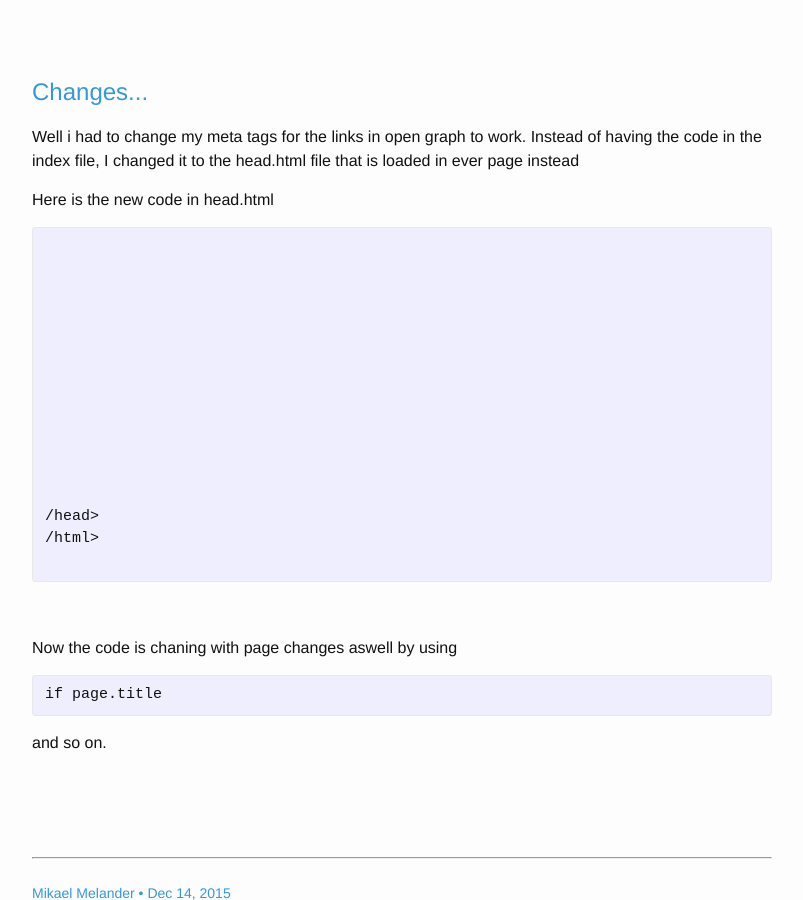
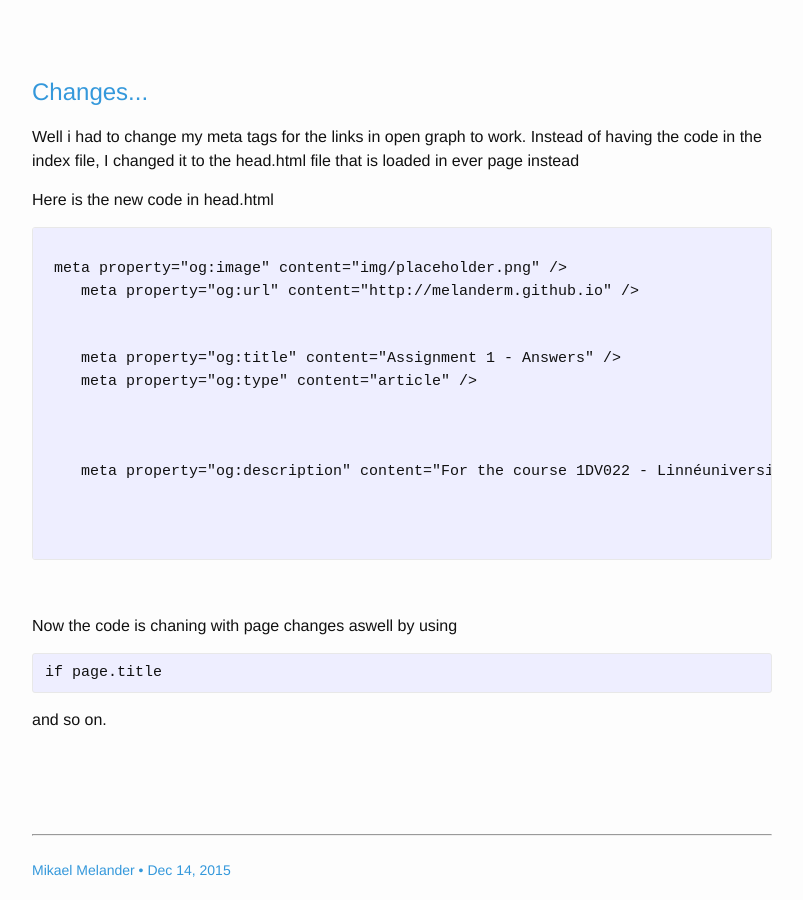
Before and after one commit to Melanderm/melanderm.github.io, a Jekyll site: the page built from _posts/2015-12-14-css .markdown, in a window 1280 px wide and 900 px high, scrolled down 3751 px. Shown: the whole window, without its empty margins (238-1041 px from the left). Built offline with Jekyll 4.4.1, drawn with Linux system fonts in a browser that asks for light colours; comment, search, counter and statistics services are not loaded.

Commit message:
Needed to remove < in code snippet to make the text appear

```diff
--- a/_posts/2015-12-14-css .markdown
+++ b/_posts/2015-12-14-css .markdown
@@ -162,24 +162,23 @@ And i truly apologize for any inconvenience this may cause.
 <p>Here is the new code in head.html</p>
 <pre>
 <code>
- <meta property="og:image" content="img/placeholder.png" />
-    <meta property="og:url" content="http://melanderm.github.io" />
+ meta property="og:image" content="img/placeholder.png" />
+    meta property="og:url" content="http://melanderm.github.io" />
 
     {% if page.title %}
-    <meta property="og:title" content="{{ page.title }}" />
-    <meta property="og:type" content="article" />
+    meta property="og:title" content="{{ page.title }}" />
+    meta property="og:type" content="article" />
     {% else %}
-    <meta property="og:title" content="Mikael Melander" />
-    <meta property="og:type" content="website" />
+    meta property="og:title" content="Mikael Melander" />
+    meta property="og:type" content="website" />
     {% endif %}
 
     {% if page.description %}
-    <meta property="og:description" content="{{ page.description }}" />
+    meta property="og:description" content="{{ page.description }}" />
     {% else %}
-    <meta property="og:description" content="For the course 1DV022 - Linnéuniversitetet" />
+    meta property="og:description" content="For the course 1DV022 - Linnéuniversitetet" />
     {% endif %}
-/head>
-/html>
+
 </code>
 </pre>
 <br>
```
